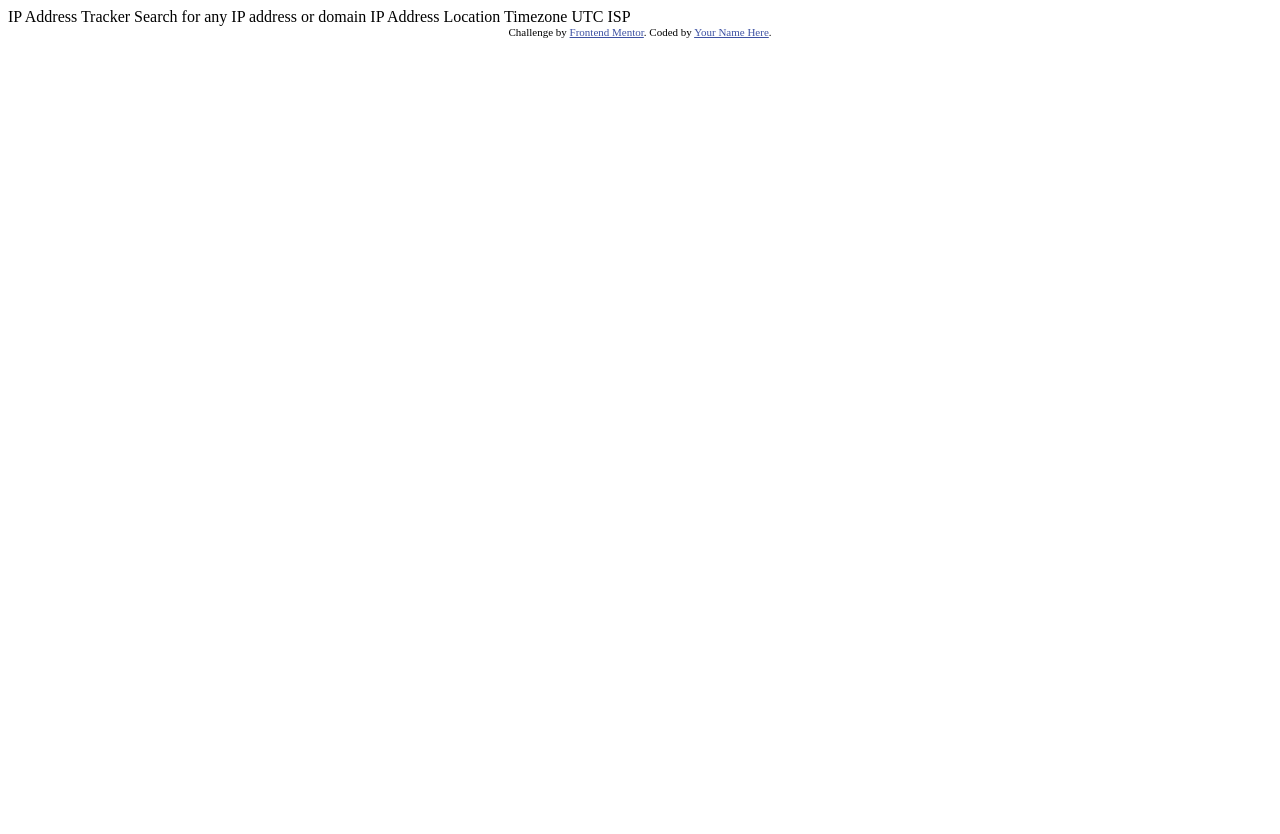
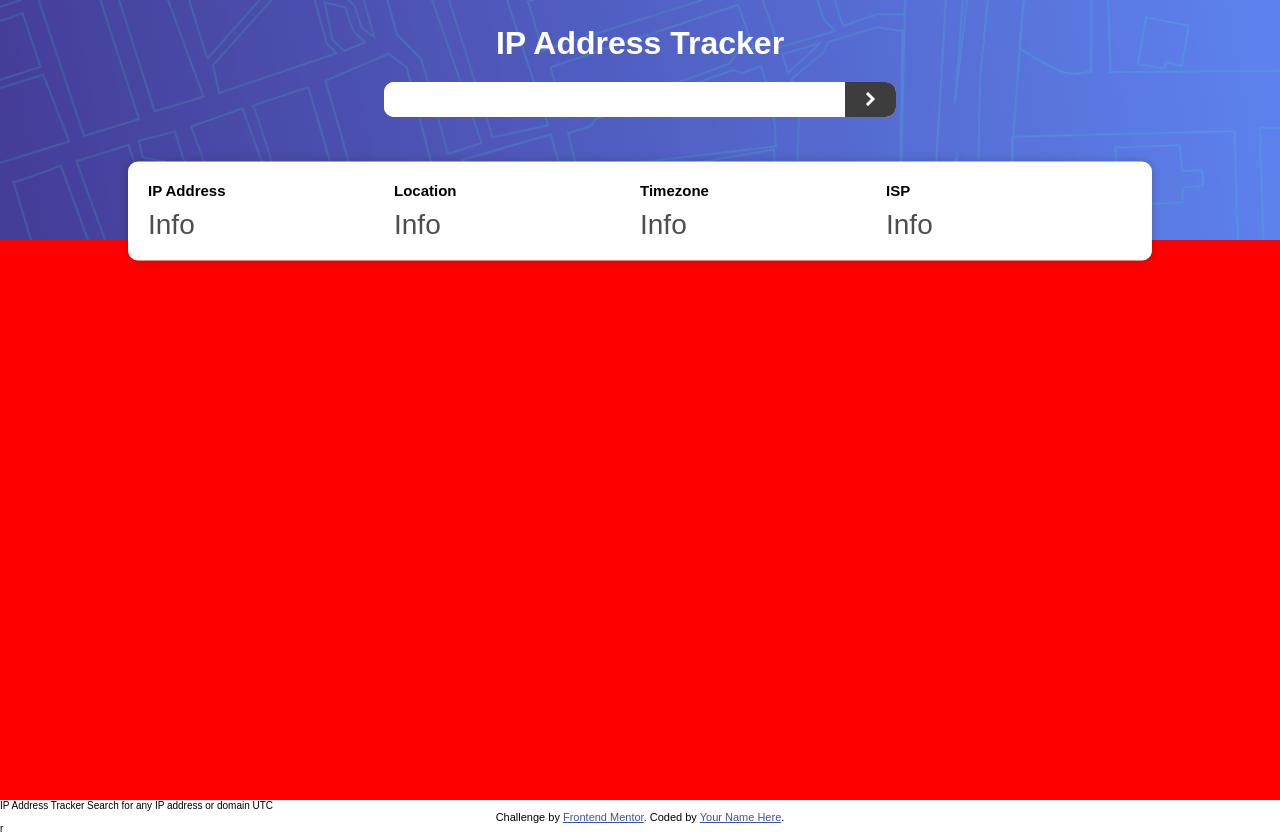
Before and after one commit to EufranioDiogo/ip-locater, a plain HTML site: page index.html in a window 1280 px wide. Before the commit the page ends 800 px from the top, so only its background shows below. Drawn offline with Linux system fonts and the light colour scheme.

Commit message:
Main layout done

```diff
--- a/CSS/index.css
+++ b/CSS/index.css
@@ -0,0 +1,72 @@
+#app {
+    height: 100vh;
+    width: 100%;
+    display: flex;
+    flex-direction: column;
+}
+.top-container {
+    display: flex;
+    flex-direction: column;
+    height: 30vh;
+    align-items: center;
+    background-image: url(../images/pattern-bg.png);
+    background-size: cover;
+    background-repeat: no-repeat;
+    justify-content: center;
+}
+.u--heading-1 {
+    font-size: 3.2rem;
+    color: white;
+    margin-bottom: 2rem;
+}
+.ip-input-container {
+    width: 40%;
+    background-color: white;
+    border-radius: 1rem;
+    display: flex;
+}
+.ip-address-input {
+    padding: 1rem;
+    width: 90%;
+    border-radius: 1rem 0 0 1rem;
+    outline: 0;
+    border: none;
+}
+.ip-search-button {
+    width: 10%;
+    border-radius: 0 1rem 1rem 0;
+    border: none;
+    background-color:rgb(61, 61, 61);
+    cursor: pointer;
+    background-image: url(../images/icon-arrow.svg);
+    background-repeat: no-repeat;
+    background-position: center center;
+    transition: 0.3s;
+}
+.ip-search-button:hover {
+    background-color:rgb(87, 87, 87);
+}
+
+.ip-info-container {
+    width: 80%;
+    background-color: white;
+    border-radius: 1rem;
+    transform: translateY(45%);
+    padding: 2rem;
+    box-shadow: 0 0 1rem rgba(0, 0, 0, 0.205);
+    display: grid;
+    grid-template-columns: repeat(4, 1fr);
+    gap: 1rem 0;
+
+}
+
+.ip-info-data {
+    margin-top: 1rem;
+    display: block;
+    font-size: 2.8rem;
+    color: #4e4e4e;
+}
+.bottom-container {
+    height: 70vh;
+    background-color: red;
+}
--- a/CSS/universal.css
+++ b/CSS/universal.css
@@ -3,3 +3,7 @@
     margin: 0;
     box-sizing: border-box;
 }
+html {
+    font-family: Arial, Helvetica, sans-serif;
+    font-size: 62.5%;
+}
--- a/index.html
+++ b/index.html
@@ -7,7 +7,8 @@
   <link rel="icon" type="image/png" sizes="32x32" href="./images/favicon-32x32.png">
 
   <title>Frontend Mentor | IP Address Tracker</title>
-
+  <link rel="stylesheet" href="CSS/universal.css">
+  <link rel="stylesheet" href="CSS/index.css">
   <!-- Feel free to remove these styles or customise in your own stylesheet 👍 -->
   <style>
     .attribution { font-size: 11px; text-align: center; }
@@ -15,20 +16,64 @@
   </style>
 </head>
 <body>
+  <div id="app">
+    <div class="top-container">
+      <h1 class="u--heading-1">IP Address Tracker</h1>
 
+      <div class="ip-input-container">
+        <input class="ip-address-input" type="text" name="ip" id="">
+
+        <button class="ip-search-button">
+
+        </button>
+      </div>
+
+      <div class="ip-info-container">
+        <div class="ip-info-item">
+          <h2 class="ip-info-title">IP Address</h2>
+
+          <span class="ip-info-data ip-address-data">Info</span>
+        </div>
+
+        <div class="ip-info-item">
+          <h2 class="ip-info-title">Location</h2>
+
+          <span class="ip-info-data ip-address-location">Info</span>
+        </div>
+
+        <div class="ip-info-item">
+          <h2 class="ip-info-title">Timezone</h2>
+
+          <span class="ip-info-data ip-address-timezone">Info</span>
+        </div>
+
+        <div class="ip-info-item">
+          <h2 class="ip-info-title">ISP</h2>
+
+          <span class="ip-info-data ip-address-isp">Info</span>
+        </div>
+      </div>
+    </div>
+
+    <div class="bottom-container">
+
+    </div>
+  </div>
   IP Address Tracker
 
   Search for any IP address or domain
 
-  IP Address
-  Location
-  Timezone
+
+
+
     UTC <!-- add offset value dynamically using the API -->
-  ISP
+
 
   <div class="attribution">
     Challenge by <a href="https://www.frontendmentor.io?ref=challenge" target="_blank">Frontend Mentor</a>.
     Coded by <a href="#">Your Name Here</a>.
   </div>
+
+  <script src="JS/index.js"></script>r
 </body>
 </html>
```
Also changed, not shown: JS/index.js (added).
